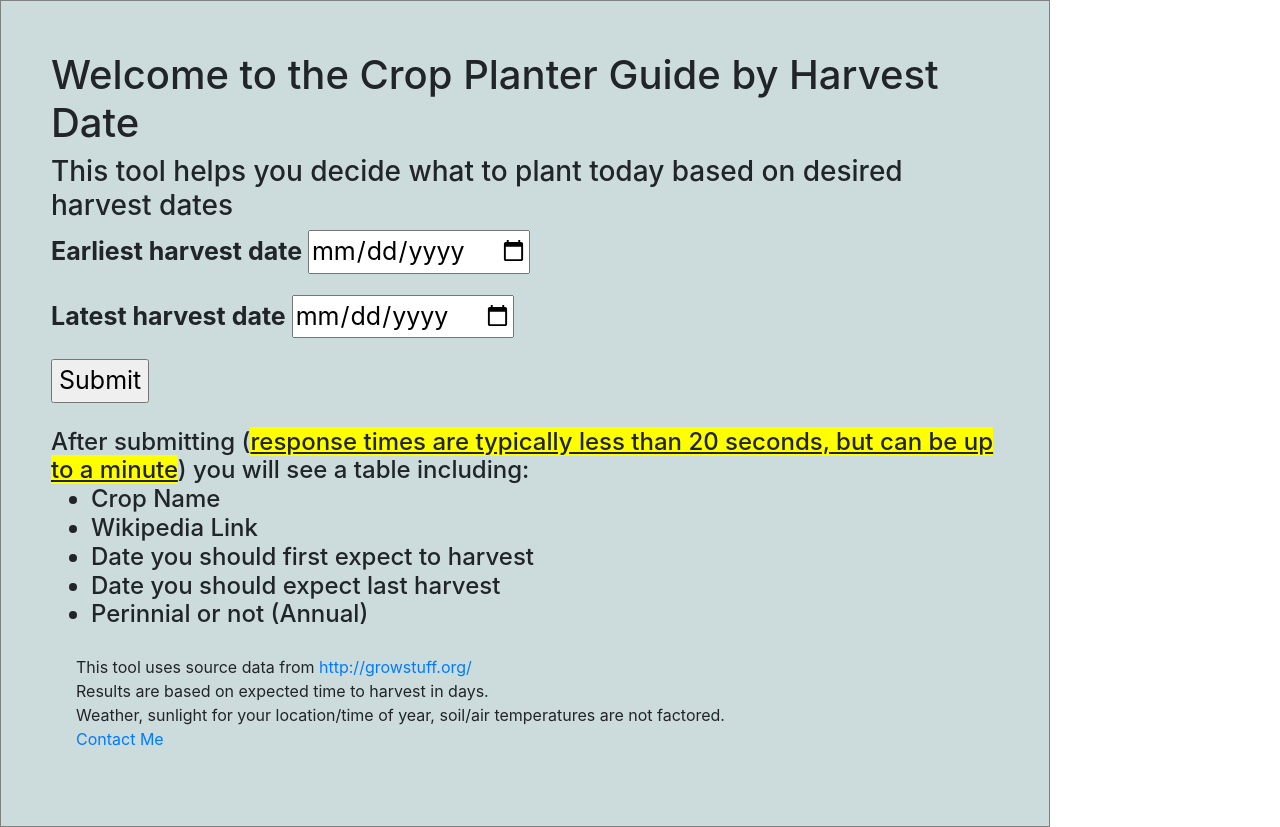
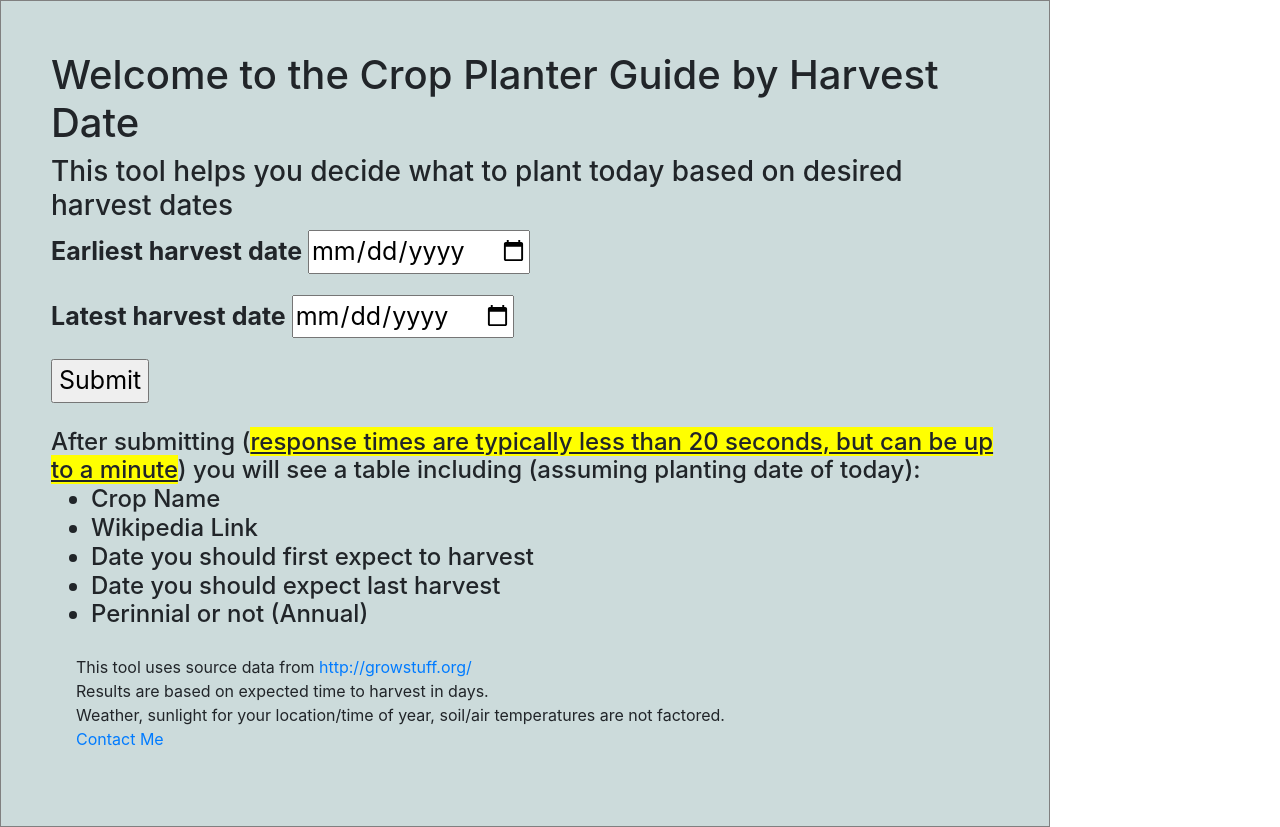
Before and after one commit to kent-hervey/CropPlantingByDate, a Flask app: page /plancrop in a window 1280 px wide. Run offline with Flask 2, Linux system fonts and the light colour scheme; parts of the project's set-up code (start-up, migrations or seed data) failed here and were passed over; some libraries are stand-ins or nearby versions.

Commit message:
Added more language specify planting today

```diff
--- a/templates/start.html
+++ b/templates/start.html
@@ -69,7 +69,7 @@
 
             </fieldset>
             <h4>
-                After submitting (<span class="loadwarning" >response times are typically less than 20 seconds, but can be up to a minute</span>) you will see a table including:
+                After submitting (<span class="loadwarning" >response times are typically less than 20 seconds, but can be up to a minute</span>) you will see a table including (assuming planting date of today):
                     <ul>
                         <li>
                             Crop Name
--- a/templates/success.html
+++ b/templates/success.html
@@ -15,7 +15,7 @@
             <h6>
                 <p id="pageTop" class="search-header">Your Search Criteria</p>
                 <p> <span class="dateStrings">{{beginString}}</span><span class="dateStrings">{{endString}}</span></p>
-                <p>Your entered dates above created a search window.  Crops listed in the table should begin producing during that window.</p>
+                <p>Your entered dates above created a search window.  Assuming they are planted <span class="underline" ></span>today</span>, crops listed in the table should begin producing during that window.</p>
             </h6>
             <a class="go-back" href={{request.referrer}} >Return to Date Entry</a>
             <h1>
```
Also changed, not shown: README.md.
